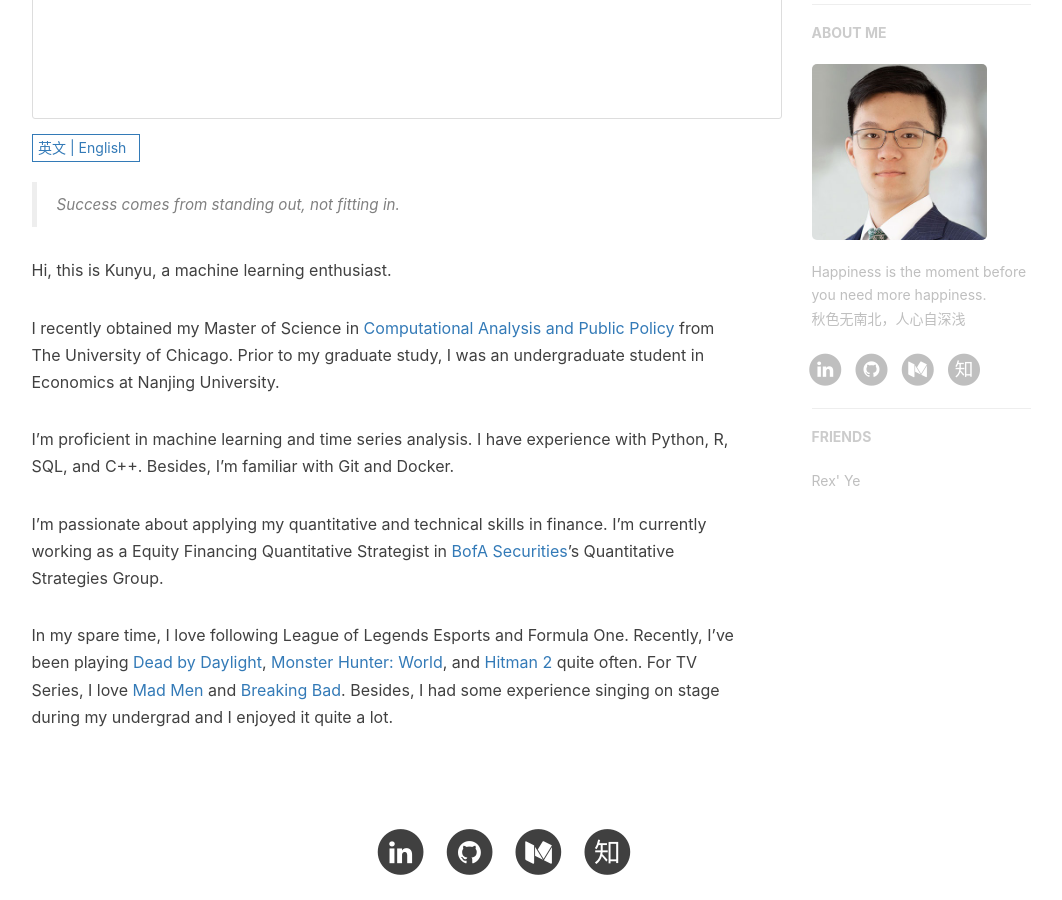
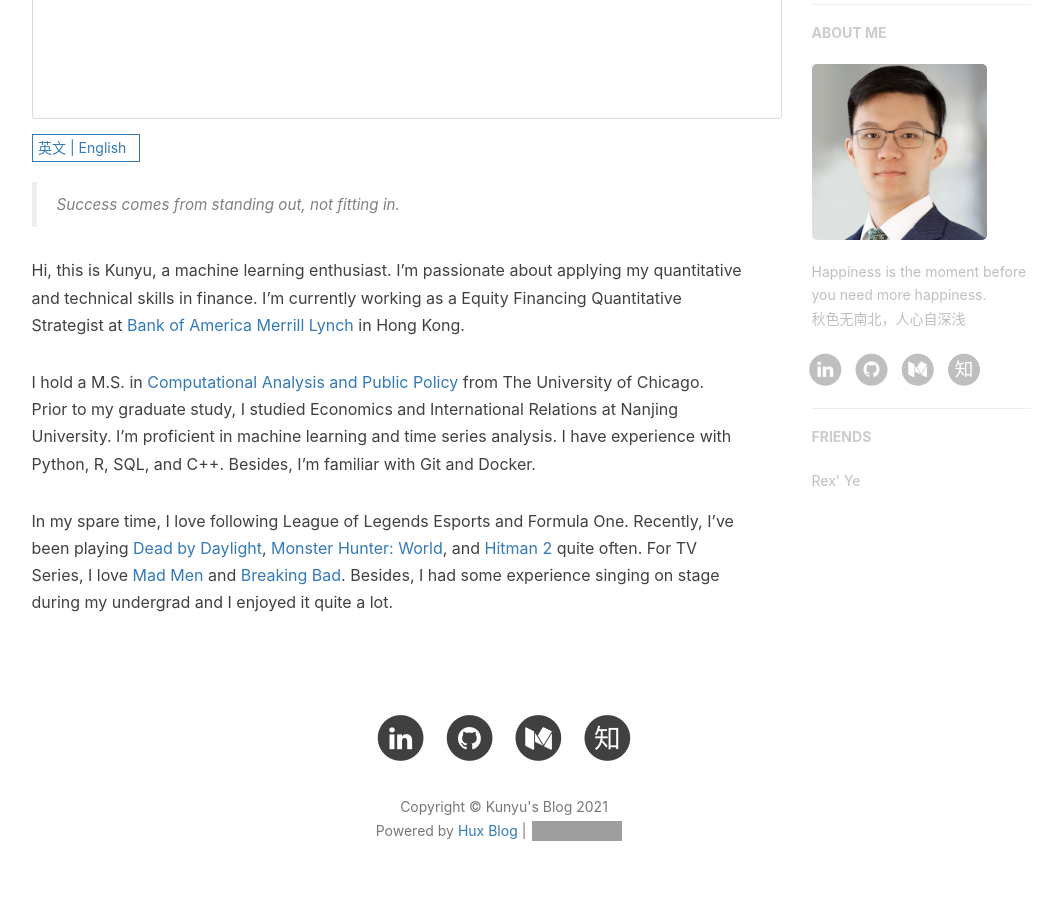
Before and after one commit to KunyuHe/KunyuHe.github.io, a Jekyll site: the page built from about.html, in a window 1280 px wide and 900 px high, scrolled down 582 px. Shown: the whole window, without its empty margins (136-1198 px from the left). Built offline with Jekyll 4.4.1, drawn with Linux system fonts in a browser that asks for light colours; nearby versions of some CDN libraries; comment, search, counter and statistics services are not loaded; grey boxes are pictures that could not be loaded.

Commit message:
ADD: update about texts

```diff
--- a/_includes/about/en.md
+++ b/_includes/about/en.md
@@ -1,11 +1,7 @@
 > Success comes from standing out, not fitting in.
 
-Hi, this is Kunyu, a machine learning enthusiast.
+Hi, this is Kunyu, a machine learning enthusiast. I'm passionate about applying my quantitative and technical skills in finance. I'm currently working as a Equity Financing Quantitative Strategist at [Bank of America Merrill Lynch](https://www.wikiwand.com/en/BofA_Securities) in Hong Kong.
 
-I recently obtained my Master of Science in [Computational Analysis and Public Policy](https://capp.uchicago.edu/) from The University of Chicago. Prior to my graduate study, I was an undergraduate student in Economics at Nanjing University.
-
-I'm proficient in machine learning and time series analysis. I have experience with Python, R, SQL, and C++. Besides, I'm familiar with Git and Docker.
-
-I'm passionate about applying my quantitative and technical skills in finance. I'm currently working as a Equity Financing Quantitative Strategist in [BofA Securities](https://www.wikiwand.com/en/BofA_Securities)'s Quantitative Strategies Group.
+I hold a M.S. in [Computational Analysis and Public Policy](https://capp.uchicago.edu/) from The University of Chicago. Prior to my graduate study, I studied Economics and International Relations at Nanjing University. I'm proficient in machine learning and time series analysis. I have experience with Python, R, SQL, and C++. Besides, I'm familiar with Git and Docker.
 
 In my spare time, I love following League of Legends Esports and Formula One. Recently, I've been playing [Dead by Daylight](https://www.wikiwand.com/en/Dead_by_Daylight), [Monster Hunter: World](https://www.wikiwand.com/en/Monster_Hunter:_World), and [Hitman 2](https://www.wikiwand.com/en/Hitman_2_(2018_video_game)) quite often. For TV Series, I love [Mad Men](https://www.wikiwand.com/en/Mad_Men) and [Breaking Bad](https://www.wikiwand.com/en/Breaking_Bad). Besides, I had some experience singing on stage during my undergrad and I enjoyed it quite a lot.
--- a/_includes/about/zh.md
+++ b/_includes/about/zh.md
@@ -1,11 +1,7 @@
 > 人们会告诉你他们是怎样的人，但我们总是选择忽略，因为我们希望他们成为我们想要的样子。
 
-你好，我是贺鲲羽，一个机器学习爱好者。
+你好，我是贺鲲羽，一个机器学习爱好者。我热衷于将编程与量化技能应用到金融领域，并通过实习积累了实践经验。我现居香港，任职于[美国银行美林证券](https://baike.baidu.com/item/美林证券/4471967?fr=aladdin)，从事证券金融量化分析工作。
 
-我刚毕业于芝加哥大学，获理学硕士学位，专业是计算分析与公共政策。此前，我毕业于南京大学，获经济学学士学位，兼修国际政治。
-
-我长于概率论与数理统计，机器学习和时间序列分析；擅用Python，R，SQL；略通C++。此外，我熟悉Git，Docker。
-
-我热衷于将编程与量化技能应用到金融领域，并通过实习积累了实践经验。目前，我任职于美银美林（[BofA Securities](https://baike.baidu.com/item/美林证券/4471967?fr=aladdin)）的量化策略组，职位是量化策略分析师。
+我本科毕业于南京大学，获经济学学士学位，兼修国际政治。后求学于美国芝加哥大学，获理学硕士学位，专业是计算分析与公共政策。我长于概率论与数理统计，机器学习和时间序列分析；擅用Python，R，SQL；略通C++。此外，我熟悉Git，Docker。
 
 业余时间，我喜欢追踪英雄联盟职业联赛（LPL）和一级方程式赛车的动态。最近常玩的游戏是[黎明杀机](https://baike.baidu.com/item/黎明杀机/19774917)，[怪物猎人：世界](https://baike.baidu.com/item/怪物猎人世界)和[杀手2：沉默刺客](https://baike.baidu.com/item/杀手2：沉默刺客/657252)。至于电视剧，我特别喜欢[广告狂人](https://baike.baidu.com/item/广告狂人/10046424)和[绝命毒师](https://baike.baidu.com/item/绝命毒师)。我也很喜欢唱歌，擅长民谣和流行。本科期间，我曾多次登台演唱。
```
